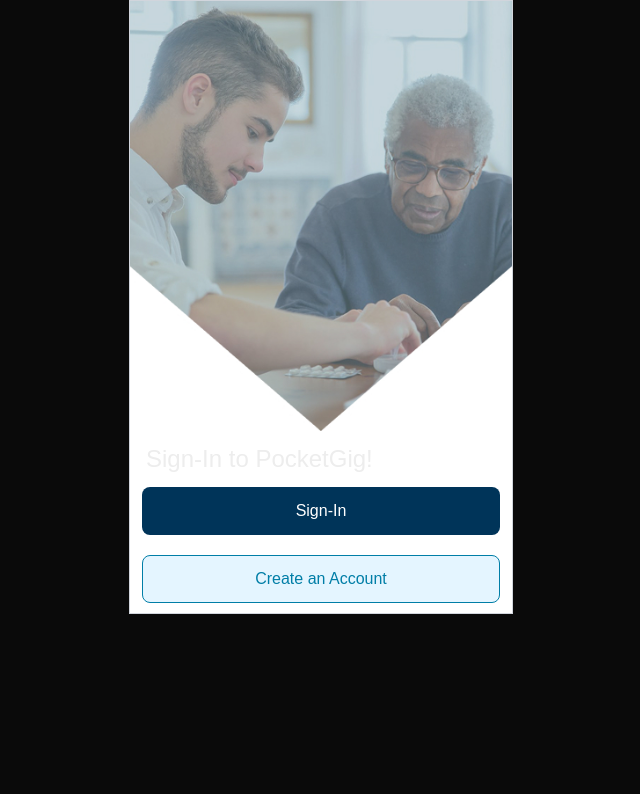
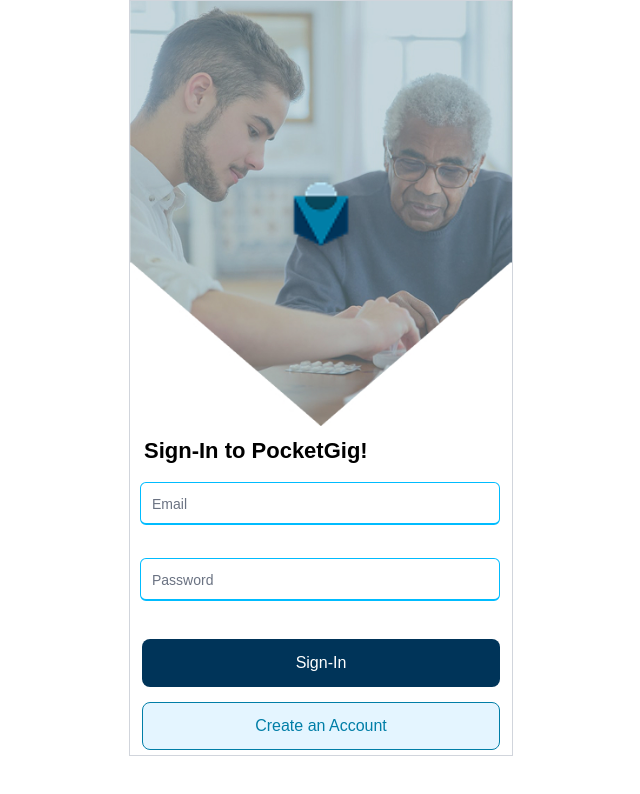
Before and after one commit to MaiCrespo/PocketGig, a Next.js app: page /login in a window 1280 px wide. Shown: the top 794 px of the page, without its empty margins (319-959 px from the left). Built offline with nearby package versions, Linux system fonts and the light colour scheme.

Commit message:
gogo added, login styled

```diff
--- a/app/globals.css
+++ b/app/globals.css
@@ -3,6 +3,8 @@
 :root {
   --background: #ffffff;
   --foreground: #171717;
+  --font-sans: var(--font-geist-sans, Arial, sans-serif);
+  --font-mono: var(--font-geist-mono, monospace);
     --ocean-blue: #003459;
     --aqua-blue:#00A8E8;
     --teal-blue:#007EA7;
@@ -21,12 +23,6 @@
     --dark-red-error:#753434;
 }
 
-@theme inline {
-  --color-background: var(--background);
-  --color-foreground: var(--foreground);
-  --font-sans: var(--font-geist-sans, Arial, sans-serif);
-  --font-mono: var(--font-geist-mono, monospace);
-}
 
 @media (prefers-color-scheme: light) {
   :root {
--- a/app/login/login.css
+++ b/app/login/login.css
@@ -1,6 +1,6 @@
 .LoginImage{
     width: 100%;
-    height: 430px;
+    height: 425px;
     position: relative;
     display: flex;
     flex-direction: column;
@@ -23,10 +23,11 @@
 
 }
 h2{
-    font-size:24px;
-    font-weight:semibold;
-    padding-left: 16px;
-    padding-top: 10px;
+    font-size: 22px;
+    font-weight:bold;
+    padding-left: 14px;
+    padding-top: 8px;
+    margin-bottom: 5px;
 }
 .buttonContainer{
     display: flex;
@@ -35,8 +36,29 @@
 }
 button{
     margin-top:10px;
-    margin-Bottom:10px;
+    margin-Bottom:5px;
 }
-TextFeild{
+InputFeild{
     border: 1px solid var(--teal-blue);
 }
+.inputContainer {
+    width: 100%;
+    width: 380px;
+    margin-top: 10px;
+    padding: 0 10px;
+    display: flex;
+    flex-direction: column;
+    gap: 5px;
+}
+
+.logo-container {
+    position: absolute;
+    top: 50%;
+    left: 50%;
+    transform: translate(-50%, -50%);
+    z-index: 2;
+    display: flex;
+    justify-content: center;
+    align-items: center;
+    filter: drop-shadow(0 6px 8px rgba(0, 0, 0, 0.2));
+}
--- a/app/login/page.jsx
+++ b/app/login/page.jsx
@@ -6,26 +6,40 @@
 import TextField from "@/components/TextFeild/TextFeild";
 import styles from "@/app/globals.css"
 import "@/app/login/login.css";
+import InputField from "@/components/InputField";
+
 export default function LoginPage(){
     const router = useRouter();
     return(
 
         <div className="LoginBackground">
-             <div className="LoginImage"></div>
+            <div className="gradient-overlay"></div>
+             <div className="LoginImage">
+                <div className="logo-container">
+                    <Image
+                        src="/images/logo2.png"
+                        alt="PocketGig Logo"
+                        width={90}
+                        height={36}
+                        priority
+                        quality={100}
+                    />
+                </div>
+            </div>
 
             <h2>Sign-In to PocketGig!</h2>
+
             <div className="inputContainer">
+                <InputField id="email" label="Email" sx={{width: "100%", maxWidth: "358px"}}>
+                    <input type="email" placeholder="Enter Email..." />
+                </InputField>
+
+                <InputField id="password" label="Password" sx={{width: "100%", maxWidth: "358px", marginTop: "5px"}}>
+                    <input type="password" placeholder="Enter Password..." />
+                </InputField>
+            </div>
 
 
-                <TextField className="inputField">
-                    <label>Email</label>
-                    <input type="email" placeholder="Enter Email..." />
-                </TextField>
-
-                <TextField className="inputField">
-                    <label>Password</label>
-                    <input type="Password" placeholder="Enter Password..." />
-                </TextField>
                 <div className="buttonContainer">
                     <Button
                     label="Sign-In"
@@ -40,8 +54,10 @@
                     onClick={() => router.push("/home")}
                     />
 
+
+
                 </div>
             </div>
-        </div>
+
     );
 }
```
Also changed, not shown: public/images/logo2.png (added).
